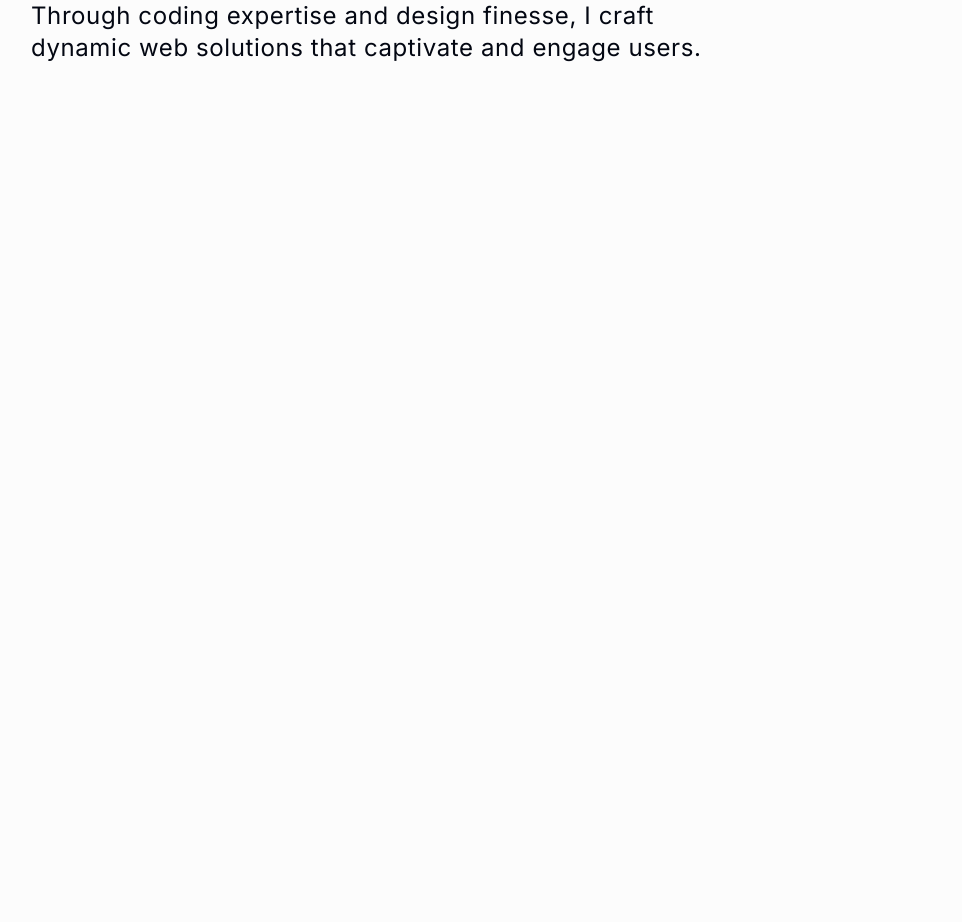
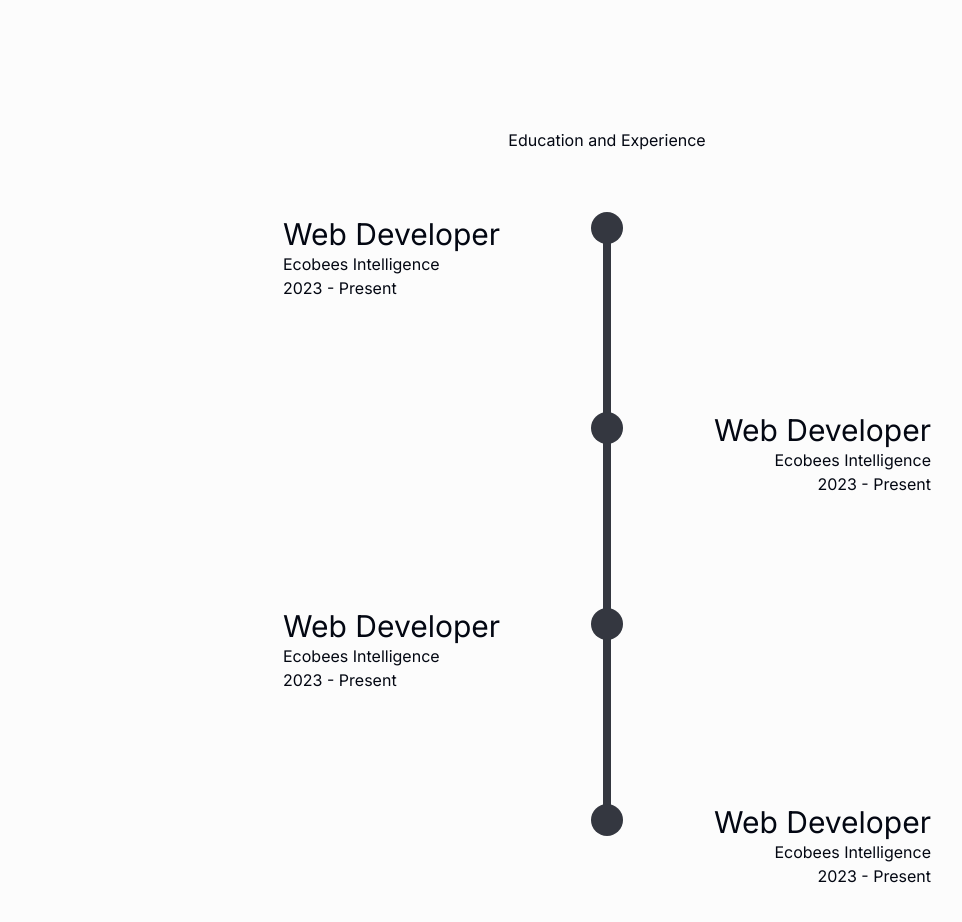
Before and after one commit to ishanghimire11/ishanghimire, a Next.js app: page / in a window 1280 px wide. Shown: the part 744-1666 px from the top of the page, without its empty margins (33-995 px from the left). Before the commit the page ends 1064 px from the top, so only its background shows below. Built offline with nearby package versions, Linux system fonts and the light colour scheme.

Commit message:
deatue/timeline

```diff
--- a/src/app/globals.css
+++ b/src/app/globals.css
@@ -6,7 +6,7 @@
   --color-cursor: 220, 90, 90;
   --cursor-outline-shade: 0.3;
   --cursor-size: 10px;
-  --cursor-outline-size: 30px;
+  --cursor-outline-size: 10px;
 }
 
 @layer base {
@@ -77,7 +77,7 @@
   * {
     @apply border-border;
   }
-  html {
+  /* html {
     overflow: hidden;
   }
   html,
@@ -85,10 +85,25 @@
   button,
   a {
     cursor: none !important;
-  }
+  } */
   body {
     @apply bg-background text-foreground;
   }
+}
+
+body::-webkit-scrollbar {
+  width: 8px;
+  border-radius: 9999px;
+}
+
+body::-webkit-scrollbar-track {
+  display: none;
+}
+
+body::-webkit-scrollbar-thumb {
+  background-color: darkgrey;
+  border-radius: 9999px;
+  height: 20px !important;
 }
 
 #cursor-dot,
--- a/src/app/layout.tsx
+++ b/src/app/layout.tsx
@@ -2,7 +2,6 @@
 import { Inter } from "next/font/google";
 import "./globals.css";
 import { ThemeProvider } from "@/components/theme-provider";
-import Cursor from "@/components/Cursor";
 import { Header } from "@/components/Header";
 
 const inter = Inter({ subsets: ["latin"] });
@@ -19,7 +18,6 @@
 }>) {
   return (
     <html lang="en">
-      <Cursor />
       <body className={inter.className}>
         <ThemeProvider
           attribute="class"
--- a/src/app/page.tsx
+++ b/src/app/page.tsx
@@ -1,10 +1,11 @@
-import { Header } from "@/components/Header";
 import Hero from "@/components/Hero";
+import Timeline from "@/components/Timeline";
 
 export default function Home() {
   return (
     <main className="py-4 md:py-8 px-4 md:px-6 lg:p-16">
       <Hero />
+      <Timeline />
     </main>
   );
 }
--- /dev/null
+++ b/src/components/DateTime.tsx
@@ -0,0 +1,26 @@
+"use client";
+
+import React, { useState, useEffect } from "react";
+
+const DateTime: React.FC = () => {
+  const [currentTime, setCurrentTime] = useState(new Date());
+
+  useEffect(() => {
+    const interval = setInterval(() => {
+      setCurrentTime(new Date());
+    }, 1000); // Update every second
+
+    return () => clearInterval(interval);
+  }, []);
+
+  // Render nothing on the server side
+  if (typeof window === "undefined") return null;
+
+  return (
+    <div>
+      <p className="text-3xl">{currentTime.toLocaleTimeString()}</p>
+    </div>
+  );
+};
+
+export default DateTime;
--- a/src/components/Header.tsx
+++ b/src/components/Header.tsx
@@ -2,10 +2,11 @@
 
 import React, { useState } from "react";
 import Link from "next/link";
-import { Menu, X } from "lucide-react";
+import { Clock, Menu, X } from "lucide-react";
 
 import ThemeToggle from "@/components/ThemeToggle";
 import { Button } from "./ui/button";
+import DateTime from "./DateTime";
 
 export const Header = () => {
   const [isNavOpen, setNavOpen] = useState(false);
@@ -26,18 +27,25 @@
 
       <ThemeToggle />
 
-      {isNavOpen && <Navmenu setNavOpen={setNavOpen} />}
+      {<Navmenu setNavOpen={setNavOpen} isNavOpen={isNavOpen} />}
     </header>
   );
 };
 
 type NavmenuProps = {
+  isNavOpen: boolean;
   setNavOpen: React.Dispatch<React.SetStateAction<boolean>>;
 };
 
-const Navmenu = ({ setNavOpen }: NavmenuProps) => {
+const Navmenu = ({ setNavOpen, isNavOpen }: NavmenuProps) => {
   return (
-    <div className="flex items-center justify-center bg-background w-full max-w-full h-screen absolute top-0 left-0 p-6 z-10">
+    <div
+      className={`flex items-center justify-center bg-background w-full max-w-full h-screen absolute top-0 left-0 p-6 ${
+        isNavOpen
+          ? "opacity-1 z-20 transition-opacity duration-300"
+          : "opacity-0 -z-20 transition-opacity duration-300"
+      }`}
+    >
       <div>
         <nav className="h-fit">
           <ul className="flex flex-col gap-y-6 md:gap-y-12">
--- a/src/components/Hero.tsx
+++ b/src/components/Hero.tsx
@@ -2,9 +2,9 @@
 
 const Hero = () => {
   return (
-    <section className="py-40 md:py-48">
+    <section className="py-20 md:py-32 2xl:py-40">
       <div className="max-w-[80em]">
-        <h1 className="text-6xl sm:text-7xl md:text-8xl pb-4 sm:pb-6 lg:pb-12 lg:text-9xl">
+        <h1 className="text-6xl sm:text-7xl md:text-8xl pb-4 sm:pb-6 lg:pb-12 lg:text-9xl 2xl:text-[10rem] max-w-[50rem]">
           Fullstack Developer
         </h1>
         <p className="max-w-[700px] text-md sm:text-lg md:text-xl lg:text-2xl tracking-wide">
--- /dev/null
+++ b/src/components/Timeline.tsx
@@ -0,0 +1,65 @@
+import React from "react";
+import { contents } from "@/constants";
+
+const Timeline = () => {
+  return (
+    <div className="flex flex-col items-center">
+      <h1 className="pb-16">Education and Experience</h1>
+      <TimelineContent />
+    </div>
+  );
+};
+
+export default Timeline;
+
+const TimelineDotsandLines = ({
+  isLast,
+  isFirst,
+}: {
+  isLast?: boolean;
+  isFirst?: boolean;
+}) => {
+  return (
+    <div
+      className={`bg-current w-2 flex flex-col items-center mx-8 opacity-80 ${
+        isLast && "h-fit"
+      }`}
+    >
+      <div
+        className={`h-8 w-8 bg-current rounded-full ${isLast && "-mb-1"} ${
+          isFirst && "-mt-1"
+        }`}
+      ></div>
+    </div>
+  );
+};
+
+export const TimelineContent = () => {
+  return (
+    <div>
+      {contents.map((content, index) => {
+        const { title, subtitle, date, isLast, isFirst } = content;
+        const isEven = index % 2 === 0;
+
+        return (
+          <div
+            key={index}
+            className={`flex content-start ${
+              isEven ? "flex" : "flex-row-reverse text-right"
+            }`}
+          >
+            <div className="w-80 px-8 mb-28">
+              <h3 className="text-3xl">{title}</h3>
+              <p>{subtitle}</p>
+              <p>{date}</p>
+            </div>
+            {isFirst && <TimelineDotsandLines isFirst={true} />}
+            {!isFirst && !isLast && <TimelineDotsandLines />}
+            {isLast && <TimelineDotsandLines isLast={true} />}
+            <div className="w-80 px-8 mb-28"></div>
+          </div>
+        );
+      })}
+    </div>
+  );
+};
--- /dev/null
+++ b/src/constants.ts
@@ -0,0 +1,24 @@
+export const contents = [
+  {
+    title: "Web Developer",
+    subtitle: "Ecobees Intelligence",
+    date: "2023 - Present",
+    isFirst: true,
+  },
+  {
+    title: "Web Developer",
+    subtitle: "Ecobees Intelligence",
+    date: "2023 - Present",
+  },
+  {
+    title: "Web Developer",
+    subtitle: "Ecobees Intelligence",
+    date: "2023 - Present",
+  },
+  {
+    title: "Web Developer",
+    subtitle: "Ecobees Intelligence",
+    date: "2023 - Present",
+    isLast: true,
+  },
+];
```
Also changed, not shown: src/components/Cursor.tsx (+224 -77 lines).
